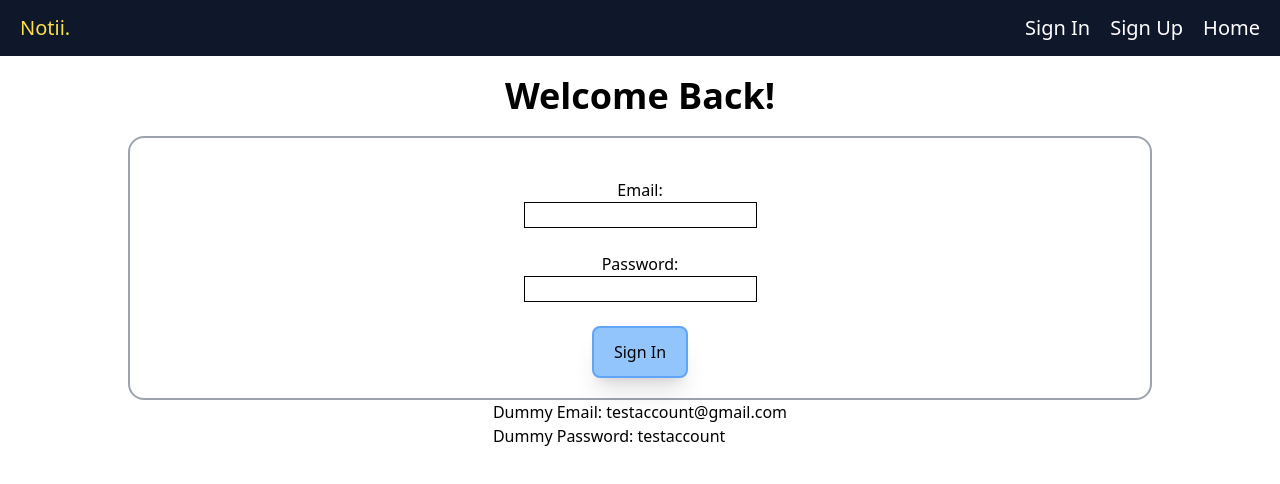
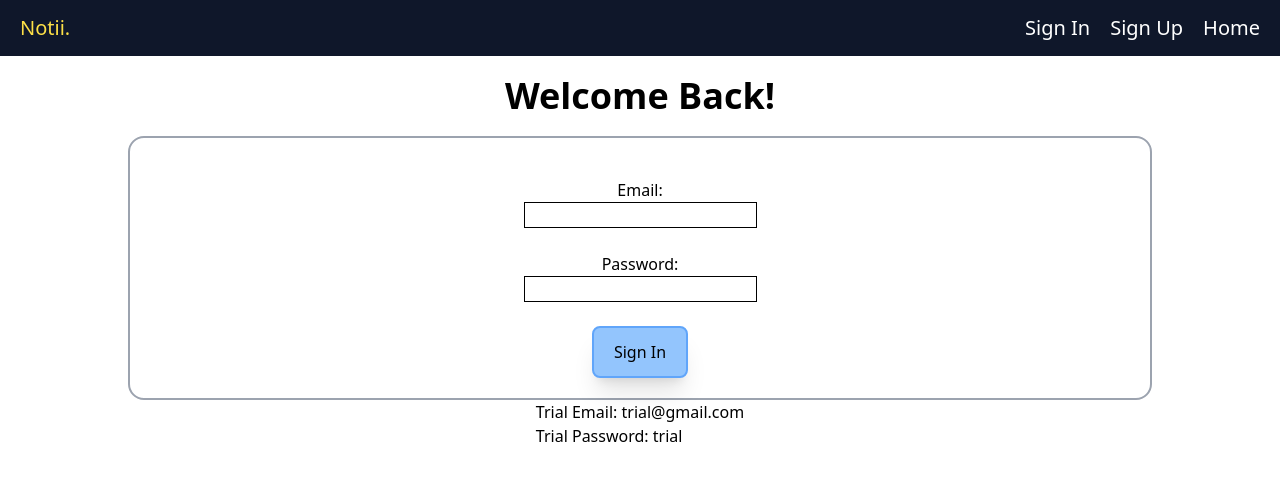
Before and after one commit to meghuraval/socialmediaMERN, a React (Vite) app in the folder frontend/: page /signin in a window 1280 px wide. Shown: the top 484 px of the page. Built offline with nearby package versions, Linux system fonts and the light colour scheme.

Commit message:
updtaed sign in page dummy emial and password

```diff
--- a/frontend/src/pages/SigninPage.jsx
+++ b/frontend/src/pages/SigninPage.jsx
@@ -111,8 +111,8 @@ const SigninPage = ({ setAuthenticated }) => {
         </button>
       </form>
       <div>
-        <p>Dummy Email: testaccount@gmail.com</p>
-        <p>Dummy Password: testaccount</p>
+        <p>Trial Email: trial@gmail.com</p>
+        <p>Trial Password: trial</p>
       </div>
     </div>
   );
```
Also changed, not shown: 1 other file (tests, documents, lock files or other folders).
